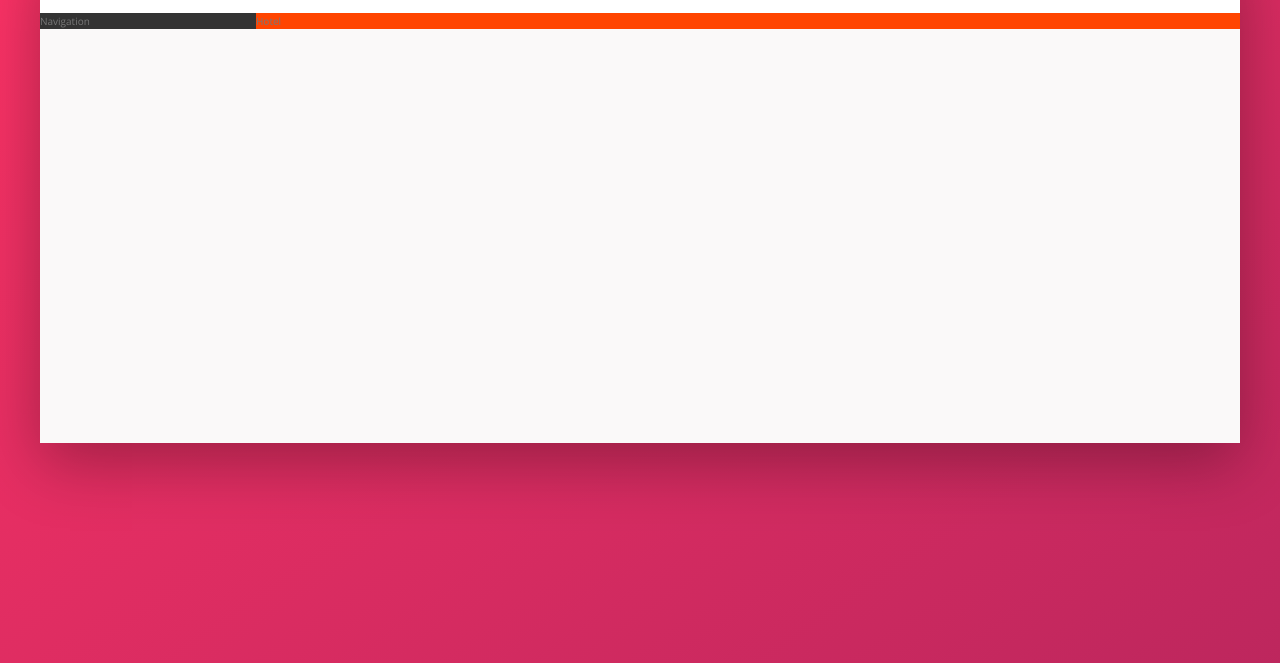
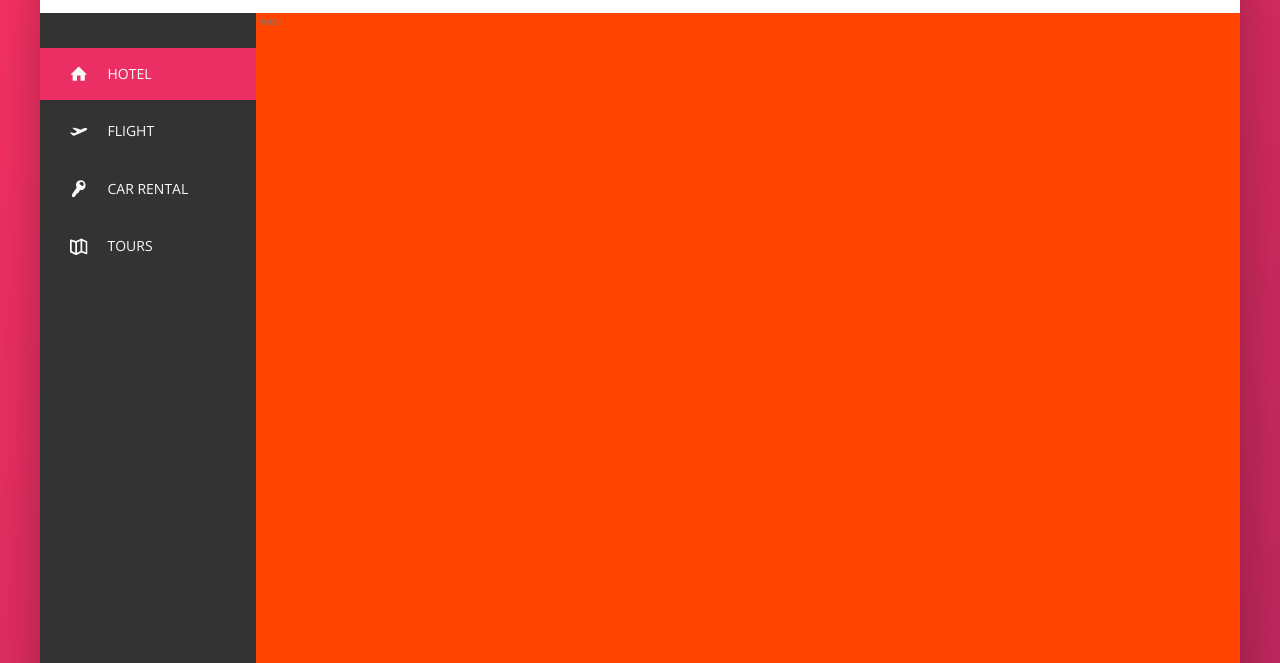
Before and after one commit to marcin-bojar/Trillo, a website: page index.html in a window 1280 px wide. Shown: the part 137-800 px from the top of the page. Drawn offline with nearby package versions, Linux system fonts and the light colour scheme.

Commit message:
Side navigation

```diff
--- a/index.html
+++ b/index.html
@@ -46,7 +46,43 @@
 
             <div class="content">
                 <nav class="sidebar">
-                    Navigation
+                    <ul class="side-nav">
+                        <li class="side-nav__item side-nav__item--active">
+                            <a href="#" class="side-nav__link">
+                                <svg class="side-nav__icon">
+                                    <use xlink:href="img/sprite.svg#icon-home"></use>
+                                </svg>
+                                <span>Hotel</span>
+                            </a>
+                        </li>
+                        <li class="side-nav__item">
+                            <a href="#" class="side-nav__link">
+                                <svg class="side-nav__icon">
+                                    <use xlink:href="img/sprite.svg#icon-aircraft-take-off"></use>
+                                </svg>
+                                <span>Flight</span>
+                            </a>
+                        </li>
+                        <li class="side-nav__item">
+                            <a href="#" class="side-nav__link">
+                                <svg class="side-nav__icon">
+                                    <use xlink:href="img/sprite.svg#icon-key"></use>
+                                </svg>
+                                <span>Car Rental</span>
+                            </a>
+                        </li>
+                        <li class="side-nav__item">
+                            <a href="#" class="side-nav__link">
+                                <svg class="side-nav__icon">
+                                    <use xlink:href="img/sprite.svg#icon-map"></use>
+                                </svg>
+                                <span>Tours</span>
+                            </a>
+                        </li>
+                    </ul>
+                    <div class="legal">
+                        &copy; 2017 by trillo. All rights reserved.
+                    </div>
                 </nav>
                 <main class="hotel-view">
                     Hotel
--- a/sass/_components.scss
+++ b/sass/_components.scss
@@ -109,17 +109,80 @@
         align-items: center;
     }
 
-    &__user {
-
-    }
-
     &__user-photo {
         height: 3.75rem;
         border-radius: 50%;
         margin-right: 1rem;
     }
+}
 
-    &__user-name {
 
+//////////////////////////////////////////////////
+/// SIDE NAV
+
+.side-nav {
+    font-size: 1.4rem;
+    list-style: none;
+    margin-top: 3.5rem;
+
+    &__item {
+        position: relative;
+
+        &:not(:last-child) {margin-bottom: .5rem;}
+    }
+
+    &__item::before {
+        content: "";
+        position: absolute;
+        top: 0;
+        left: 0;
+        height: 100%;
+        width: 3px;
+        background-color: var(--color-primary);
+        transform: scaleY(0);
+        transition: transform .2s,
+                    width .4s cubic-bezier(1, 0, 0, 1) .2s,
+                    background-color .1s;
+    }
+
+    &__item:hover::before,
+    &__item--active::before {
+        transform: scaleY(1);
+        width: 100%;
+    }
+
+    &__item:active::before {
+        background-color: var(--color-primary-light);
+    }
+
+    &__link:link,
+    &__link:visited {
+        color: var(--color-grey-light-1);
+        text-decoration: none;
+        text-transform: uppercase;
+        display: block;
+        padding: 1.5rem 3rem;
+        position: relative;
+        z-index: 10;
+
+        display: flex;
+        align-items: center;
+    }
+
+    &__icon {
+        width: 1.75rem;
+        height: 1.75rem;
+        margin-right: 2rem;
+        fill: currentColor;
     }
 }
+
+
+//////////////////////////////////////////////////
+/// LEGAL TEXT
+.legal {
+    padding: 2.5rem;
+    font-size: 1.2rem;
+    color: vat(--color-grey-light-4);
+    text-align: center;
+}
--- a/sass/_layout.scss
+++ b/sass/_layout.scss
@@ -21,11 +21,17 @@
 }
 
 .sidebar {
+    display: flex;
+    flex-direction: column;
+    justify-content: space-between;
     background-color: var(--color-grey-dark-1);
     flex: 0 0 18%;
 }
 
 .hotel-view {
+    //TEST ONLY
+    height: 80rem;
     background-color: orangered;
+
     flex: 1;
 }
```
Also changed, not shown: css/style.css.
